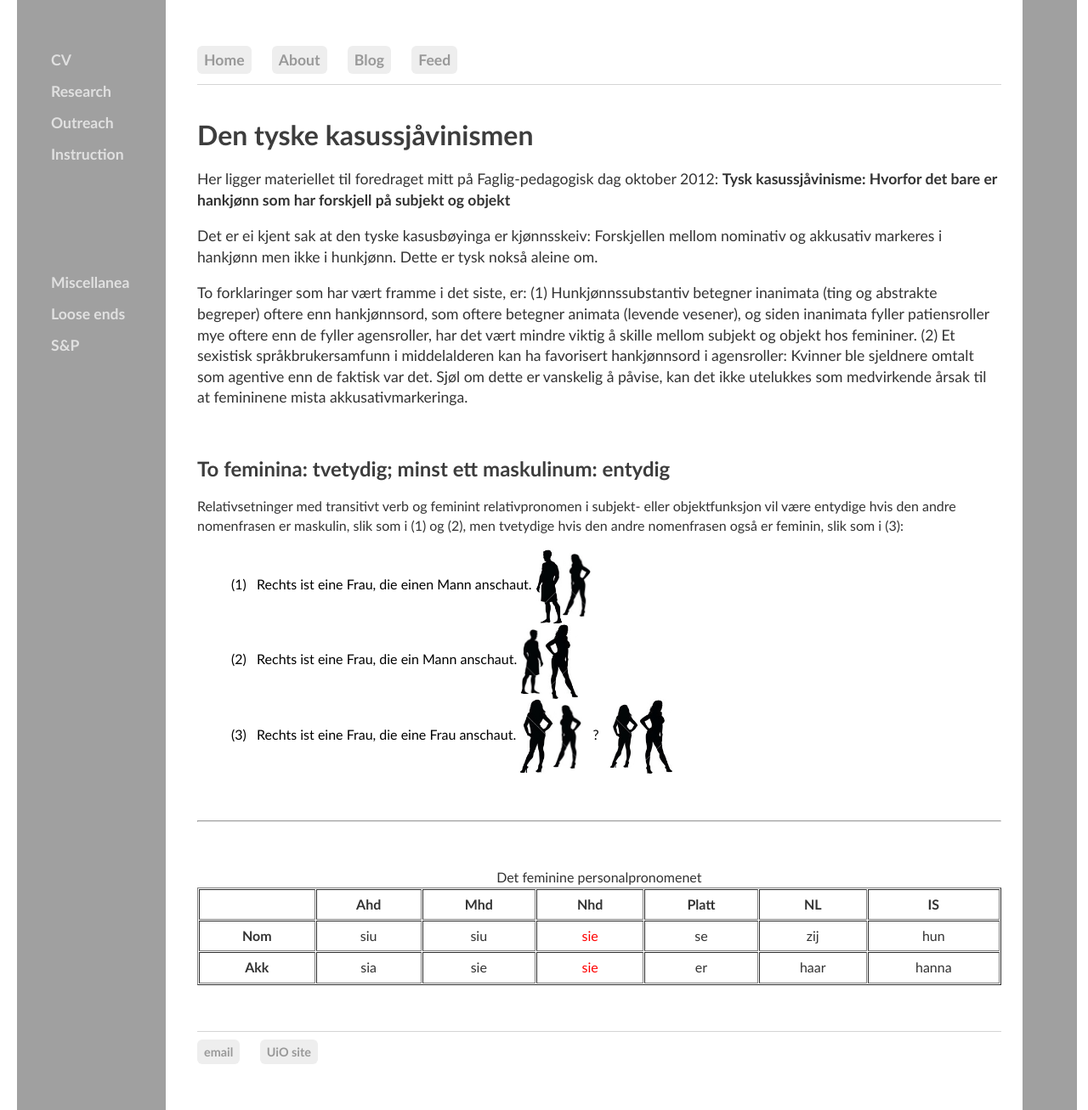
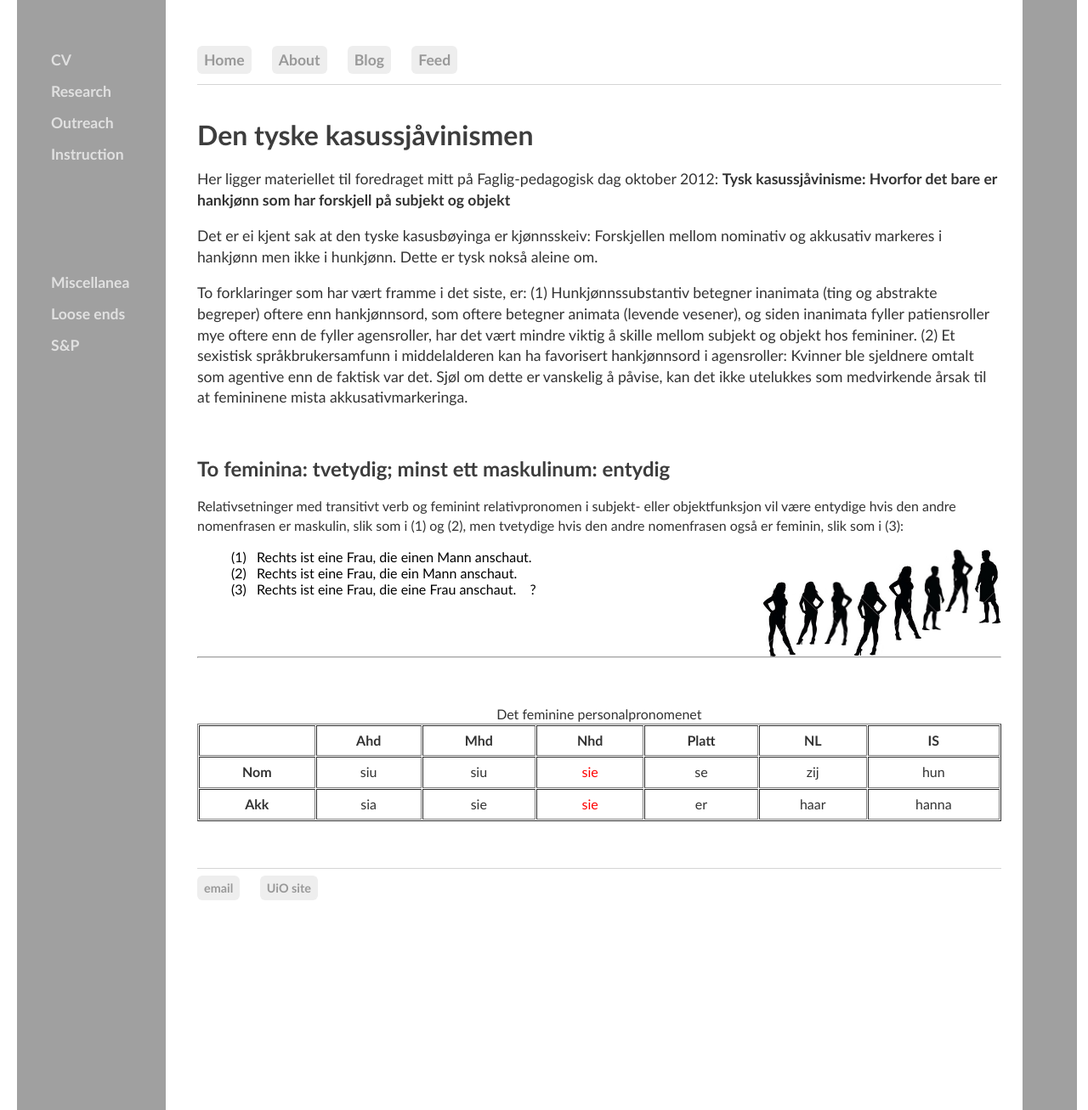
Before and after one commit to kjelljs/kjelljs.github.io, a Jekyll site: the page built from dissemination/kasus.html, in a window 1280 px wide and 1307 px high. Shown: the whole window at 85% size. Built offline with Jekyll 4.4.1, drawn with Linux system fonts in a browser that asks for light colours.

Commit message:
Update kasus.html

```diff
--- a/dissemination/kasus.html
+++ b/dissemination/kasus.html
@@ -39,9 +39,8 @@
 }
 
 .centerrightimage {
-    text-align: right;
+    float: right;
     vertical-align: middle;
-	display: inline;
 }
 
 </style>
@@ -57,7 +56,7 @@
     <p>Relativsetninger med transitivt verb og feminint relativpronomen i subjekt- eller objektfunksjon vil være entydige hvis den andre nomenfrasen er maskulin, slik som i (1) og (2), men tvetydige hvis den andre nomenfrasen også er feminin, slik som i (3):
     </p>
     <ul>
-	<li>(1) &nbsp; Rechts ist eine Frau, die einen Mann anschaut. <img class="centerrightimage" src="/pics/diesie2.jpg" style="width: 32px;" /><div class="centerrightimage"><img src="/pics/diesie1.jpg" style="width: 34px;" /></div></li>
+	<li>(1) &nbsp; Rechts ist eine Frau, die einen Mann anschaut. <img class="centerrightimage" src="/pics/diesie2.jpg" style="width: 32px;" /><img class="centerrightimage" src="/pics/diesie1.jpg" style="width: 34px;" /></li>
 	<li>(2) &nbsp; Rechts ist eine Frau, die ein Mann anschaut. <img class="centerrightimage" src="/pics/diesie5.jpg" style="width: 28px;" /><img class="centerrightimage" src="/pics/diesie4.jpg" style="width: 40px;" /></li>
 	<li>(3) &nbsp; Rechts ist eine Frau, die eine Frau anschaut. <img class="centerrightimage" src="/pics/diesie3.jpg" style="width: 40px;" /><img class="centerrightimage" src="/pics/diesie1.jpg" style="width: 34px;" />&nbsp;&nbsp;&nbsp;?&nbsp;&nbsp;&nbsp;<img class="centerrightimage" src="/pics/diesie3.jpg" style="width: 34px;" /><img class="centerrightimage" src="/pics/diesie4.jpg" style="width: 40px;" /></li>
 </ul>
```
